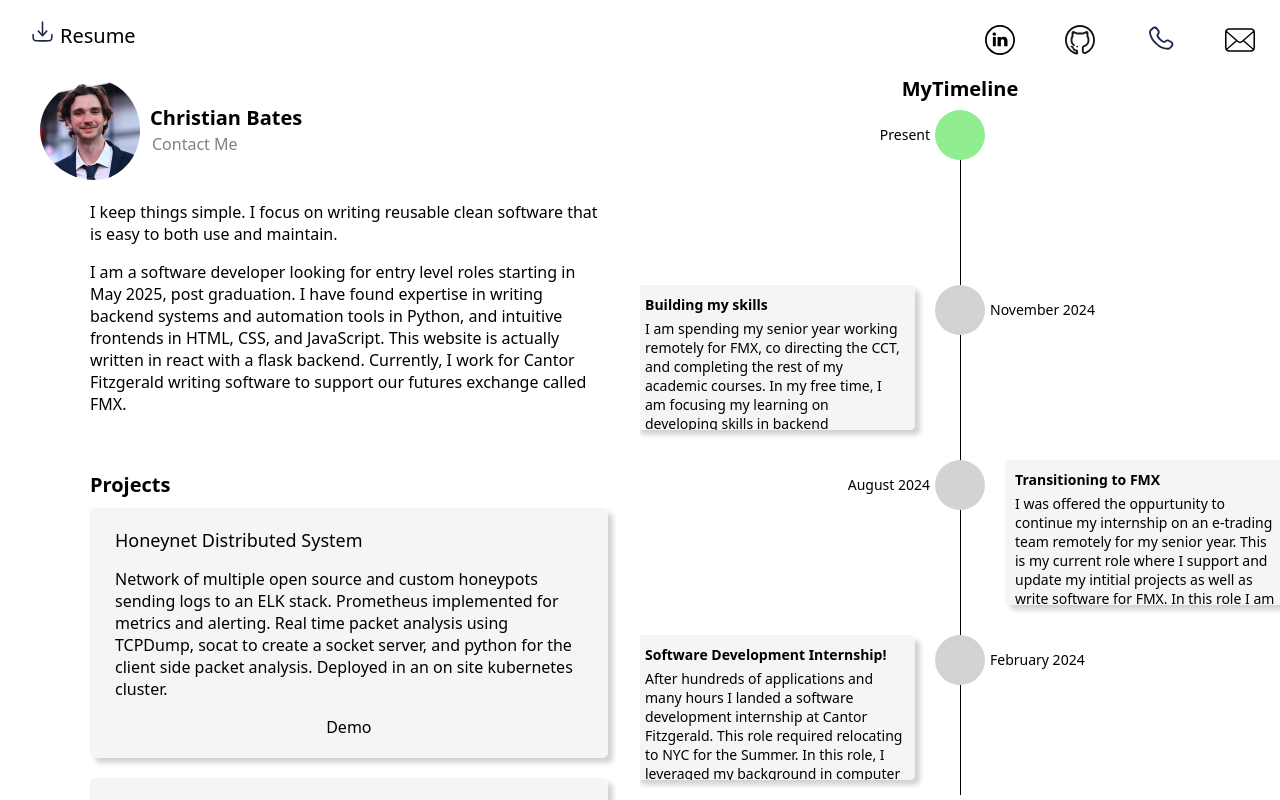
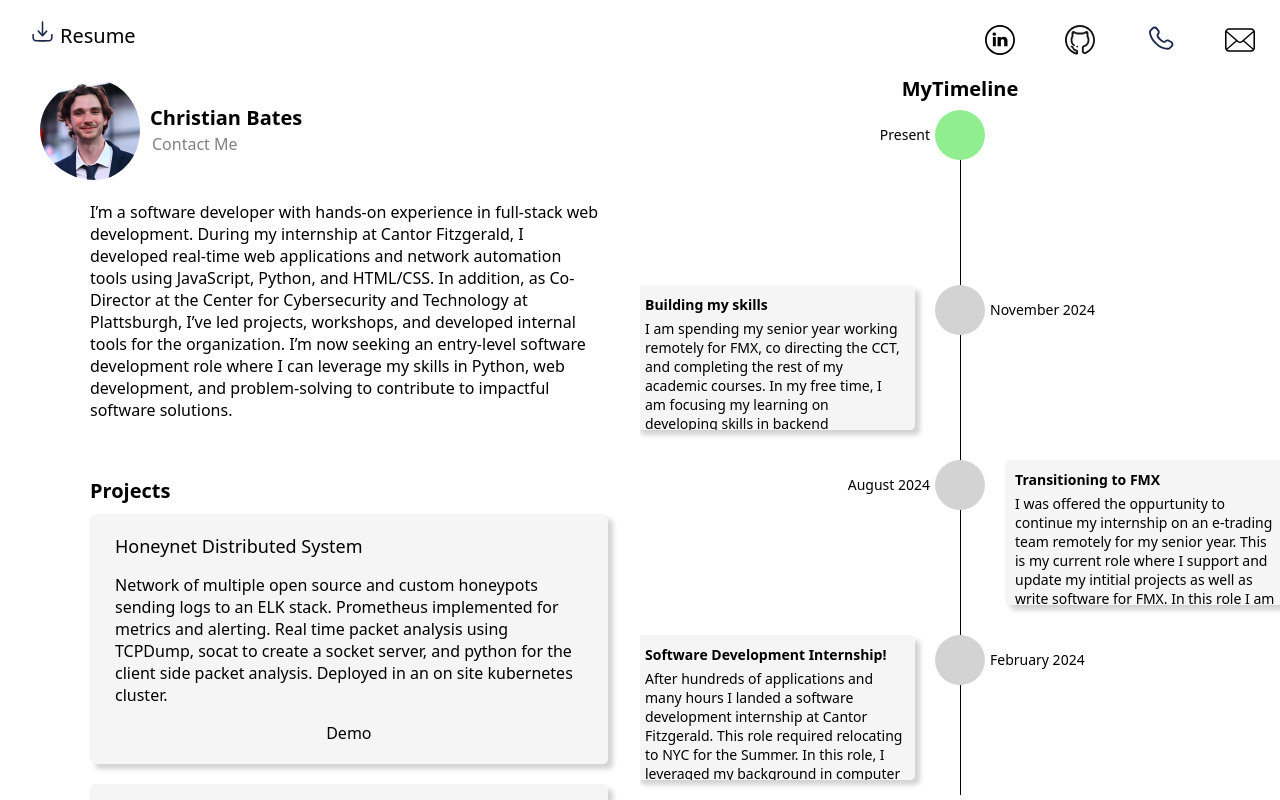
Before and after one commit to cjbates02/Personal-Website, a React (Create React App) app in the folder frontend/: page / in a window 1280 px wide. Built offline with nearby package versions, Linux system fonts and the light colour scheme.

Commit message:
version 1.0.1

```diff
--- a/frontend/src/components/AboutMe.jsx
+++ b/frontend/src/components/AboutMe.jsx
@@ -27,13 +27,7 @@ export default function AboutMe({projects, isMobileDevice}) {
                 </div>
                 <div className="about-me-body">
                     <p>
-                        I keep things simple. I focus on writing reusable clean software that is easy to both use and maintain.
-                    </p>
-                    <p>
-                        I am a software developer looking for entry level roles starting in May 2025, post graduation. I
-                        have found expertise in writing backend systems and automation tools in Python, and intuitive frontends in HTML, CSS, and JavaScript.
-                        This website is actually written in react with a flask backend. Currently, I work for Cantor Fitzgerald
-                        writing software to support our futures exchange called FMX.
+                    I’m a software developer with hands-on experience in full-stack web development. During my internship at Cantor Fitzgerald, I developed real-time web applications and network automation tools using JavaScript, Python, and HTML/CSS. In addition, as Co-Director at the Center for Cybersecurity and Technology at Plattsburgh, I’ve led projects, workshops, and developed internal tools for the organization. I’m now seeking an entry-level software development role where I can leverage my skills in Python, web development, and problem-solving to contribute to impactful software solutions.
                     </p>
                 </div>
             </div>
```
Also changed, not shown: 7 other files (tests, documents, lock files or other folders).
